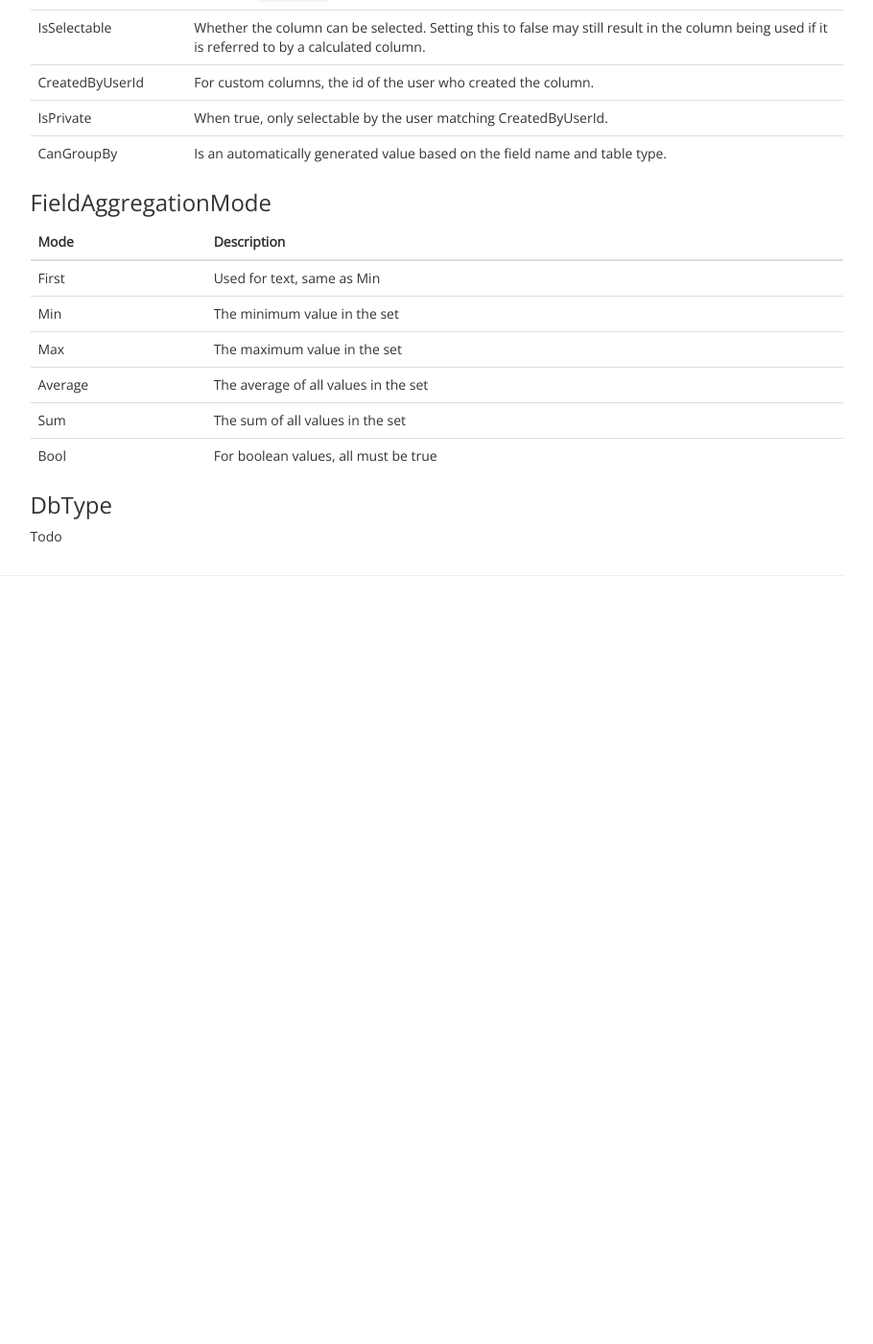
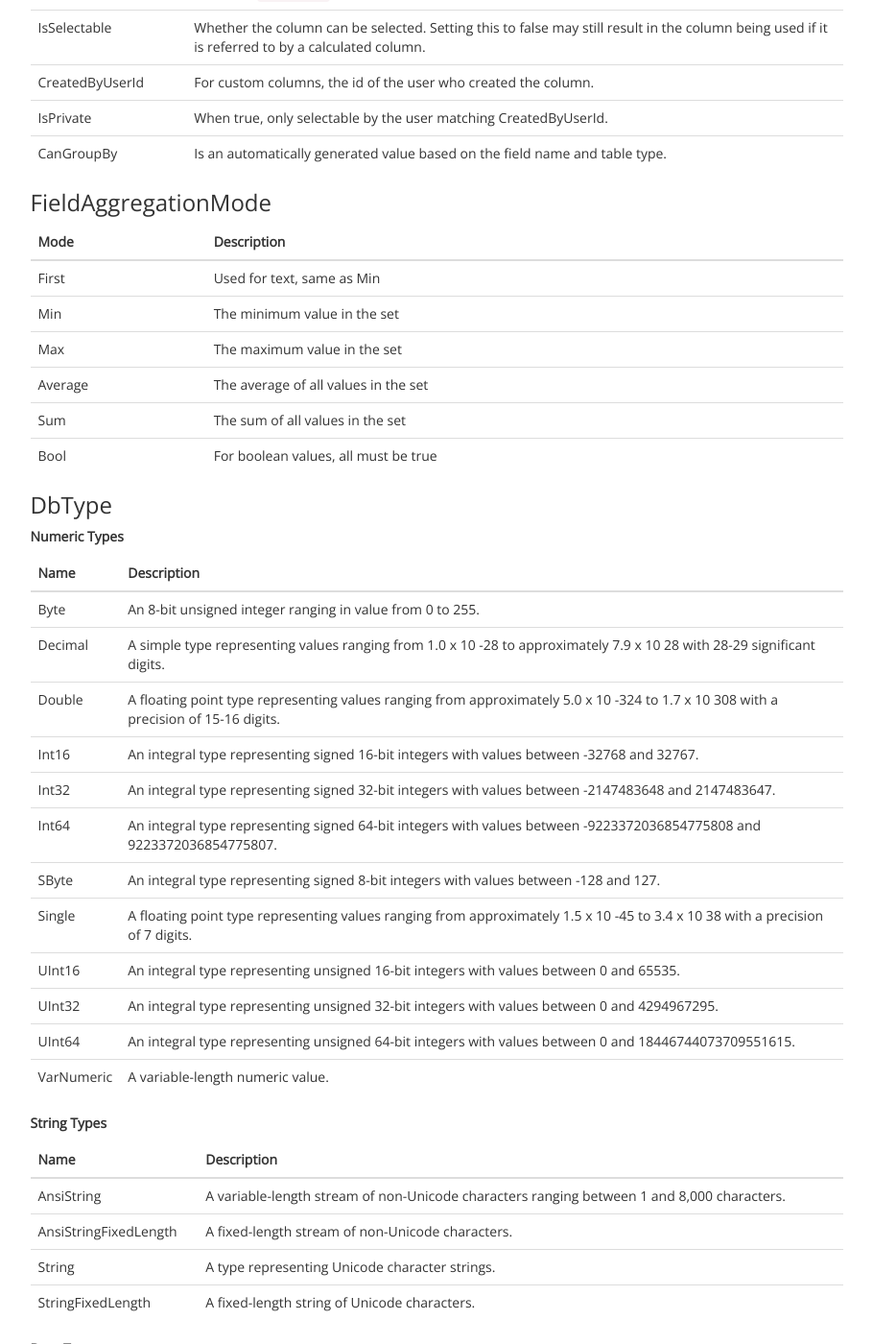
Before and after one commit to MagiQL/magiql.github.io, a Jekyll site: the page built from docs/2-components/201-column-definitions.md, in a window 1280 px wide and 1400 px high, scrolled down 655 px. Shown: the whole window at 96% size, without its empty margins (331-1241 px from the left). Built offline with Jekyll 4.4.1, drawn with Linux system fonts in a browser that asks for light colours; nearby versions of some CDN libraries; a script that is not in the unit is left out; before the commit the page ends 1285 px from its top, so only the background shows below that; some of the changed text lies outside the part shown.

Commit message:
Update 201-column-definitions.md

```diff
--- a/docs/2-components/201-column-definitions.md
+++ b/docs/2-components/201-column-definitions.md
@@ -19,8 +19,8 @@ Column Definitions are stored in the `ReportColumnMapping` table and additional
 |KnownTable | An alias for the table which is referred to in the TableMappings class. Does not need to match the DB table name, but may help.|
 |FieldName | For non calculated columns: the field to select from the DB table. For calculated columns: the formula.|
 |TransposeKey | For transpose stats the column name to pivot on.|
-|FieldAggregationMode | The aggregation method to use when aggregating the values. For more info see [FieldAggregationMode](#FieldAggregationMode)|
-|DbType | The Data Type of the column. For more info see [DbType](#DbType)|
+|FieldAggregationMode | The aggregation method to use when aggregating the values. For more info see [FieldAggregationMode](#fieldaggregationmode)|
+|DbType | The Data Type of the column. For more info see [DbType](#dbtype)|
 |IsCalculated | False : the `FieldName` is a raw table column. <br>True : the `FieldName` is a formula.|
 |IsSelectable | Whether the column can be selected. Setting this to false may still result in the column being used if it is referred to by a calculated column.|
 |CreatedByUserId | For custom columns, the id of the user who created the column.|
@@ -39,4 +39,50 @@ Column Definitions are stored in the `ReportColumnMapping` table and additional
 |Bool | For boolean values, all must be true|
 
 ### DbType
-Todo
+
+**Numeric Types**
+
+|Name| Description|
+|-------- | ---|
+|Byte	|An 8-bit unsigned integer ranging in value from 0 to 255. |
+|Decimal	| A simple type representing values ranging from 1.0 x 10 -28 to approximately 7.9 x 10 28 with 28-29 significant digits.|
+|Double	| A floating point type representing values ranging from approximately 5.0 x 10 -324 to 1.7 x 10 308 with a precision of 15-16 digits.|
+|Int16	|An integral type representing signed 16-bit integers with values between -32768 and 32767.|
+|Int32	|An integral type representing signed 32-bit integers with values between -2147483648 and 2147483647.|
+|Int64	|An integral type representing signed 64-bit integers with values between -9223372036854775808 and 9223372036854775807.|
+|SByte	|An integral type representing signed 8-bit integers with values between -128 and 127.|
+|Single	|A floating point type representing values ranging from approximately 1.5 x 10 -45 to 3.4 x 10 38 with a precision of 7 digits.|
+|UInt16	|An integral type representing unsigned 16-bit integers with values between 0 and 65535.|
+|UInt32	|An integral type representing unsigned 32-bit integers with values between 0 and 4294967295.|
+|UInt64	|An integral type representing unsigned 64-bit integers with values between 0 and 18446744073709551615.|
+|VarNumeric	|A variable-length numeric value.|
+
+**String Types**
+
+|Name| Description|
+|-------- | ---|
+|AnsiString	| A variable-length stream of non-Unicode characters ranging between 1 and 8,000 characters.|
+|AnsiStringFixedLength	| A fixed-length stream of non-Unicode characters.|
+|String	| A type representing Unicode character strings.|
+|StringFixedLength	|A fixed-length string of Unicode characters.|
+
+**Date Types**
+
+|Name| Description|
+|-------- | ---|
+|Date	 | A type representing a date value.|
+|DateTime	|A type representing a date and time value.|
+|DateTime2	|Date and time data. Date value range is from January 1,1 AD through December 31, 9999 AD. Time value range is 00:00:00 through 23:59:59.9999999 with an accuracy of 100 nanoseconds.|
+|DateTimeOffset	| Date and time data with time zone awareness. Date value range is from January 1,1 AD through December 31, 9999 AD. Time value range is 00:00:00 through 23:59:59.9999999 with an accuracy of 100 nanoseconds. Time zone value range is -14:00 through +14:00.|
+|Time	|A type representing a SQL Server DateTime value. If you want to use a SQL Server time value, use Time.|
+
+ **Other Types**
+
+|Name| Description|
+|-------- | ---|
+|Binary	| A variable-length stream of binary data ranging between 1 and 8,000 bytes.|
+|Boolean	| A simple type representing Boolean values of true or false. |
+|Currency	| A currency value ranging from -2 63 (or -922,337,203,685,477.5808) to 2 63 -1 (or +922,337,203,685,477.5807) with an accuracy to a ten-thousandth of a currency unit.|
+|Guid	|A globally unique identifier (or GUID).|
+|Object	|A general type representing any reference or value type not explicitly represented by another DbType value. |
+|Xml	|A parsed representation of an XML document or fragment.|
```
